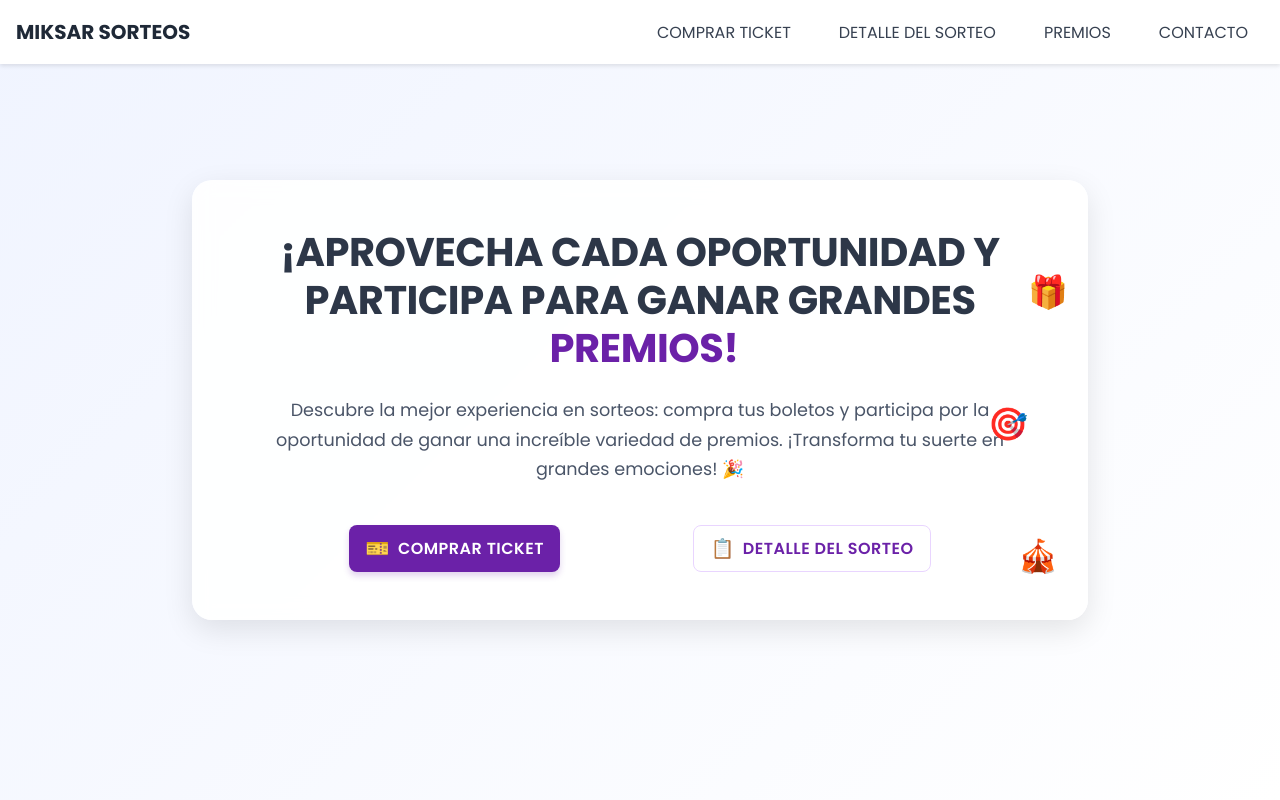
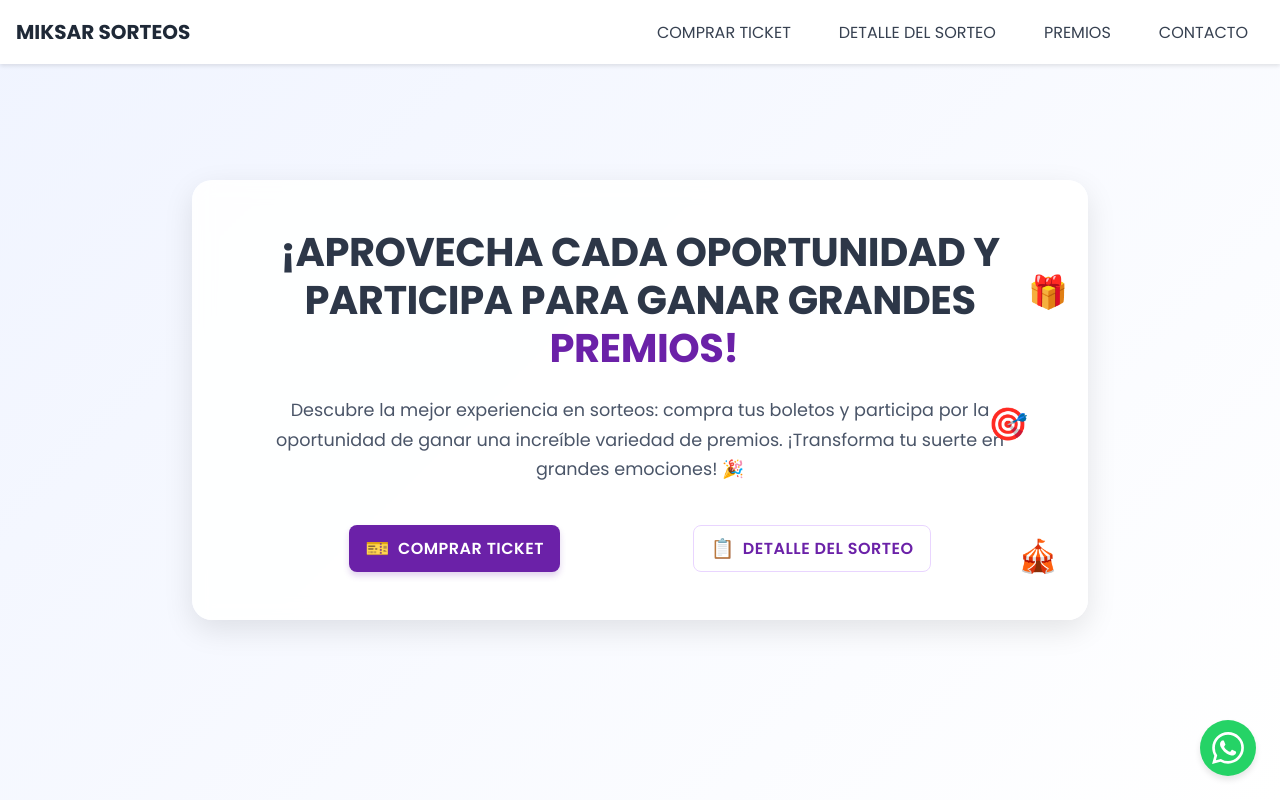
Before and after one commit to WS-ALEXX/MIKSAR-DEV, a React (Vite) app: page / in a window 1280 px wide. Shown: the top 800 px of the page. Built offline with nearby package versions, Linux system fonts and the light colour scheme.

Commit message:
Add WhatsAppButton component for direct messaging support

```diff
--- a/src/App.jsx
+++ b/src/App.jsx
@@ -6,11 +6,12 @@
 import Premios from './components/Premios/Premios';
 import Contacto from './components/Contacto/Contacto';
 import Footer from './components/Footer/Footer'
+import WhatsAppButton from './components/wsp/WhatsAppButton'
 
 import './index.css'
 
 
-const App =  () => {
+const App = () => {
   const sorteoInfo = {
     premios: [
       "1. Iphone 15 pro max",
@@ -32,6 +33,10 @@
         <Contacto />
         <Footer />
       </main>
+      <WhatsAppButton
+        phoneNumber="+51980585880"
+        message="¡Hola! Me interesa saber más sobre el sorteo"
+      />
     </div>
   );
 };
--- /dev/null
+++ b/src/components/wsp/WhatsAppButton.jsx
@@ -0,0 +1,50 @@
+import React from 'react';
+
+const WhatsAppButton = ({ phoneNumber, message = "Hola!" }) => {
+  const handleClick = () => {
+    const formattedPhone = phoneNumber.replace(/\D/g, '');
+    const whatsappUrl = `https://wa.me/${formattedPhone}?text=${encodeURIComponent(message)}`;
+    window.open(whatsappUrl, '_blank');
+  };
+
+  return (
+    <button
+      onClick={handleClick}
+      style={{
+        position: 'fixed',
+        bottom: '24px',
+        right: '24px',
+        backgroundColor: '#25D366',
+        color: 'white',
+        borderRadius: '50%',
+        padding: '12px',
+        border: 'none',
+        boxShadow: '0 4px 6px rgba(0, 0, 0, 0.1)',
+        cursor: 'pointer',
+        display: 'flex',
+        alignItems: 'center',
+        justifyContent: 'center',
+        transition: 'transform 0.3s ease',
+        zIndex: 9999,
+      }}
+      onMouseEnter={(e) => e.target.style.transform = 'scale(1.1)'}
+      onMouseLeave={(e) => e.target.style.transform = 'scale(1)'}
+      aria-label="Chatear por WhatsApp"
+    >
+      <svg
+        width="32"
+        height="32"
+        viewBox="0 0 24 24"
+        fill="currentColor"
+        style={{
+          width: '32px',
+          height: '32px'
+        }}
+      >
+        <path d="M17.472 14.382c-.297-.149-1.758-.867-2.03-.967-.273-.099-.471-.148-.67.15-.197.297-.767.966-.94 1.164-.173.199-.347.223-.644.075-.297-.15-1.255-.463-2.39-1.475-.883-.788-1.48-1.761-1.653-2.059-.173-.297-.018-.458.13-.606.134-.133.298-.347.446-.52.149-.174.198-.298.298-.497.099-.198.05-.371-.025-.52-.075-.149-.669-1.612-.916-2.207-.242-.579-.487-.5-.669-.51-.173-.008-.371-.01-.57-.01-.198 0-.52.074-.792.372-.272.297-1.04 1.016-1.04 2.479 0 1.462 1.065 2.875 1.213 3.074.149.198 2.096 3.2 5.077 4.487.709.306 1.262.489 1.694.625.712.227 1.36.195 1.871.118.571-.085 1.758-.719 2.006-1.413.248-.694.248-1.289.173-1.413-.074-.124-.272-.198-.57-.347m-5.421 7.403h-.004a9.87 9.87 0 01-5.031-1.378l-.361-.214-3.741.982.998-3.648-.235-.374a9.86 9.86 0 01-1.51-5.26c.001-5.45 4.436-9.884 9.888-9.884 2.64 0 5.122 1.03 6.988 2.898a9.825 9.825 0 012.893 6.994c-.003 5.45-4.437 9.884-9.885 9.884m8.413-18.297A11.815 11.815 0 0012.05 0C5.495 0 .16 5.335.157 11.892c0 2.096.547 4.142 1.588 5.945L.057 24l6.305-1.654a11.882 11.882 0 005.683 1.448h.005c6.554 0 11.89-5.335 11.893-11.893a11.821 11.821 0 00-3.48-8.413z"/>
+      </svg>
+    </button>
+  );
+};
+
+export default WhatsAppButton;
```
